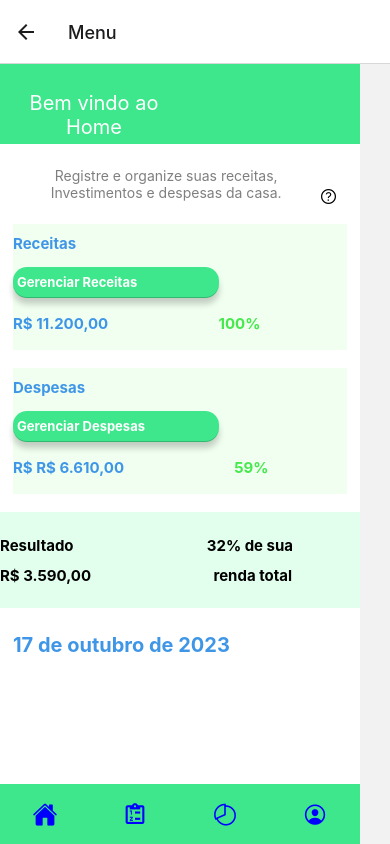
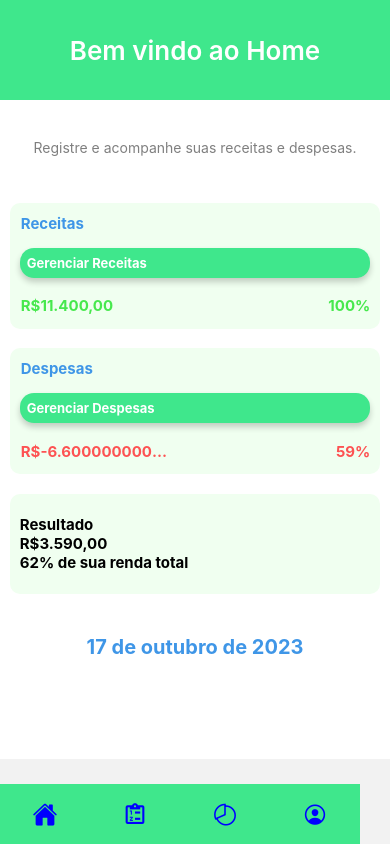
Before and after one commit to SamAlvezz/ADMcash_app, a React Native app in the folder adm/: screen /Menu in a window 390 px wide. Built offline with nearby package versions, Linux system fonts and the light colour scheme.

Commit message:
cont. 4
Tela Geral  + limitação no campo de dinheiros

```diff
--- a/adm/App.js
+++ b/adm/App.js
@@ -35,8 +35,12 @@ function App() {
           headerTransparent: true,
           headerShown: false
         }}></Stack.Screen>
-        <Stack.Screen name="BotaoContinuar" component={BotaoContinuar} ></Stack.Screen>
-        <Stack.Screen name="Menu" component={Menu} ></Stack.Screen>
+        <Stack.Screen name="BotaoContinuar" component={BotaoContinuar}  ></Stack.Screen>
+        <Stack.Screen name="Menu" component={Menu} options={{
+          title: "",
+          headerTransparent: true,
+          headerShown: false
+        }}></Stack.Screen>
         <Stack.Screen name="Receitas" component={Receitas}></Stack.Screen>
         <Stack.Screen name="Despesas" component={Despesas}></Stack.Screen>
         <Stack.Screen name="ModalDespesas" component={ModalDespesas}></Stack.Screen>
--- a/adm/src/pages/Home/estilo.jsx
+++ b/adm/src/pages/Home/estilo.jsx
@@ -1,6 +1,6 @@
 const styles = {
     containerInicio: {
-        position: 'relative',
+
         flex:1,
         backgroundColor: '#ffff',
         alignItems: 'center',
--- a/adm/src/pages/TelaGeral/TelaGeral.jsx
+++ b/adm/src/pages/TelaGeral/TelaGeral.jsx
@@ -30,16 +30,14 @@ export default function TelaGeral() {
             <Text style={styles.mensagem}>Bem vindo ao Home</Text>
           </View>
         </SafeAreaView>
-        <SafeAreaView style={styles.area1}>
+        <SafeAreaView style={styles.textview}>
           <Text style={styles.text}>
-            Registre e organize suas receitas, Investimentos e despesas da casa.
+            Registre e acompanhe suas receitas e despesas.
           </Text>
-          <TouchableOpacity style={styles.ajuda}>
-            <Ionicons name="ios-help-circle-outline" size={20} color="black" />
-          </TouchableOpacity>
+          {/*por aqui */}
         </SafeAreaView>
-        <SafeAreaView style={styles.Servico}>
-          <Text style={styles.titulo}>Receitas</Text>
+        <SafeAreaView style={styles.ServicoView}>
+          <Text style={styles.Servicotitulo}>Receitas</Text>
           <TouchableOpacity
             style={styles.botao}
             onPress={() => navigate("Receitas")}
@@ -47,12 +45,12 @@ export default function TelaGeral() {
             <Text style={styles.botaotext}>Gerenciar Receitas</Text>
           </TouchableOpacity>
           <SafeAreaView style={styles.textdinamico}>
-            <Text style={styles.dinheiro}>R$ 11.200,00</Text>
-            <Text style={styles.porcentagem}>100%</Text>
+            <Text style={styles.dinheiroRec}>R$11.400,00</Text>
+            <Text style={styles.porcentagemRec}>100%</Text>
           </SafeAreaView>
         </SafeAreaView>
-        <SafeAreaView style={styles.Servico}>
-          <Text style={styles.titulo}>Despesas</Text>
+        <SafeAreaView style={styles.ServicoView}>
+          <Text style={styles.Servicotitulo}>Despesas</Text>
           <TouchableOpacity
             style={styles.botao}
             onPress={() => navigate("Despesas")}
@@ -61,18 +59,17 @@ export default function TelaGeral() {
           </TouchableOpacity>
 
           <SafeAreaView style={styles.textdinamico}>
-            <Text style={styles.dinheiro}>R$ R$ 6.610,00</Text>
-            <Text style={styles.porcentagem}>59%</Text>
+            <Text style={styles.dinheiroDes}>R$-6.6000000000000000000000000000000000000000000000000000000000000000teste,00</Text>
+            <Text style={styles.porcentagemDes}>59%</Text>
           </SafeAreaView>
         </SafeAreaView>
-        <SafeAreaView style={styles.final}>
-          <SafeAreaView style={styles.alinha1}>
-            <Text style={styles.titulo1}>Resultado</Text>
-            <Text style={styles.titulo2}>32% de sua </Text>
+        <SafeAreaView style={styles.ResultadoView}>
+          <SafeAreaView >
+            <Text style={styles.Resultadotext}>Resultado</Text>
+            <Text style={styles.DinheiroRes}>R$3.590,00</Text>
           </SafeAreaView>
-          <SafeAreaView style={styles.alinha}>
-            <Text style={styles.titulo1}>R$ 3.590,00</Text>
-            <Text style={styles.titulo3}> renda total</Text>
+          <SafeAreaView >
+            <Text style={styles.Rendatotaltext}>62% de sua renda total</Text>
           </SafeAreaView>
         </SafeAreaView>
         <SafeAreaView style={styles.containerdata}>
@@ -82,151 +79,144 @@ export default function TelaGeral() {
     </ScrollView>
   );
 }
+{/*a fazer: ajeitar menu de baixo e estilizar resultado*/}
 
 const styles = StyleSheet.create({
   container: {
-    position: "relative",
-    height: 800,
-    width: 360,
+    flex: 1,
     alignItems: "center",
+    justifyContent: 'center',
     backgroundColor: "#FFF",
   },
+  containerHeader: {
+    backgroundColor: "#3FE78C",
+    width: '100%',
+    height: 100,
+    alignItems: "center",
+    justifyContent: 'center'
+  },
+  mensagem: {
+    fontSize: 26,
+    color: "#fff",
+    fontWeight: 600
+  },
+  textview: {
+    width: '100%',
+    flexDirection: "row",
+    alignItems: "center",
+    justifyContent: 'center',
+    marginBottom: "12%",
+    marginTop: "10%",
+  },
   text: {
-    textAlign: "center",
     color: "#00000080",
   },
-  containerHeader: {
-    fontSize: 13,
-    flexDirection: "row",
-    backgroundColor: "#3FE78C",
-    width: 360,
-    height: 80,
-    alignItems: "center",
-    paddingStart: "20%",
+  ServicoView: {
+    backgroundColor: "#f0fff0",
+    marginBottom: "5%",
+    width: '95%',
+    height: 126,
+    borderRadius: 10
   },
-  mensagem: {
-    width: 188,
-    height: 27,
-    flexShrink: 0,
-    fontSize: 20,
-    color: "#fff",
-    textAlign: "center",
-  },
-  area1: {
-    width: 277,
-    height: 37,
-    flexDirection: "row",
-    paddingStart: "7%",
-    alignItems: "center",
-    marginBottom: "6%",
-    marginTop: "6%",
-  },
-  ajuda: {
-    width: 15,
-    height: 15,
-    marginTop: "6%",
-    paddingStart: "10%",
-  },
-  Servico: {
-    width: 334,
-    height: 126,
-    backgroundColor: "#f0fff0",
-    paddingStart: "4%",
-    marginBottom: "5%",
-  },
-  titulo: {
-    color: "#3F96E7",
-    fontSize: 15,
-    fontWeight: 700,
-    fontFamyli: "Nunito",
-    marginBottom: "4%",
-    marginTop: "3%",
-  },
-  dinheiro: {
-    color: "#3F96E7",
-    fontSize: 15,
-    fontWeight: 700,
-    fontFamyli: "Nunito",
-  },
-  porcentagem: {
-    color: "#3FE746F5",
-    fontSize: 15,
-    fontWeight: 700,
-    fontFamyli: "Nunito",
-    paddingStart: "33%",
-  },
+
   botao: {
-    width: 206,
-    height: 31,
     borderRadius: 14,
     backgroundColor: "#3FE78C",
     justifyContent: "center",
     marginBottom: "5%",
+    marginHorizontal: 10
   },
   botaotext: {
     color: "#fff",
     fontSize: 13,
     fontWeight: 700,
-    fontFamyli: "Nunito",
     paddingStart: "2%",
     shadowColor: 'black',
-    shadowOffset: { width: 0, height: 7 },
+    shadowOffset: { width: 0, height: 4 },
     shadowOpacity: 0.2,
     shadowRadius: 6,
     borderRadius: 14,
     paddingVertical: 7,
 
+  },
+  Servicotitulo: {
+    color: "#3F96E7",
+    fontSize: 15,
+    fontWeight: 700,
+    marginBottom: "4%",
+    marginTop: "3%",
+    marginHorizontal: 11
+  },
+  dinheiroRec: {
+    color: "#3FE746F5",
+    fontSize: 15,
+    fontWeight: 700,
+    marginHorizontal: 11,
+    overflow: "hidden",
+    maxWidth: 150,
+    textOverflow: "ellipsis",
+    whiteSpace: "nowrap",
+  },
+  dinheiroDes: {
+    color: "#FD5252",
+    fontSize: 15,
+    fontWeight: 700,
+    marginHorizontal: 11,
+    overflow: "hidden",
+    maxWidth: 150,
+    textOverflow: "ellipsis",
+    whiteSpace: "nowrap"
 
-
+  },
+  porcentagemRec: {
+    color: "#3FE746F5",
+    fontSize: 15,
+    fontWeight: 700,
+  },
+  porcentagemDes: {
+    color: "#FD5252",
+    fontSize: 15,
+    fontWeight: 700,
   },
   textdinamico: {
     flexDirection: "row",
+    justifyContent: "space-between",
+    marginEnd: 10
   },
-  alinha1: {
-    flexDirection: "row",
-    paddingStart: "7%",
-    marginBottom: "3%",
+
+  ResultadoView: {
+    justifyContent: "center",
+    backgroundColor: "#f0fff0",
+    marginBottom: "5%",
+    width: '95%',
+    height: 100,
+    borderRadius: 10
   },
-  alinha: {
-    flexDirection: "row",
-    paddingStart: "7%",
-  },
-  final: {
-    width: 360,
-    height: 96,
-    backgroundColor: "#E2FFEE",
-    justifyContent: "center",
-  },
-  titulo1: {
+  Resultadotext: {
     fontSize: 15,
     fontWeight: 700,
-    fontFamyli: "Nunito",
+    marginStart: 10
   },
-  titulo2: {
-    paddingStart: "37%",
+  DinheiroRes: {
     color: "#000",
     fontSize: 15,
     fontWeight: 700,
-    fontFamyli: "Nunito",
+    marginStart: 10
   },
-  titulo3: {
-    paddingStart: "33%",
+  Rendatotaltext: {
     color: "#000",
     fontSize: 15,
     fontWeight: 700,
-    fontFamyli: "Nunito",
+    marginStart: 10
   },
   Data: {
     color: "#3F96E7",
     fontSize: 20,
     fontWeight: 700,
-    fontFamyli: "Nunito",
     marginTop: "3%",
   },
   containerdata: {
-    paddingStart: "4%",
     marginTop: "4%",
-    width: 334,
-    height: 100,
+    marginBottom: 100
   },
 });
```
Also changed, not shown: adm/src/pages/TelaGeral/PossivelTuto.js (added), 1 other file (tests, documents, lock files or other folders).
